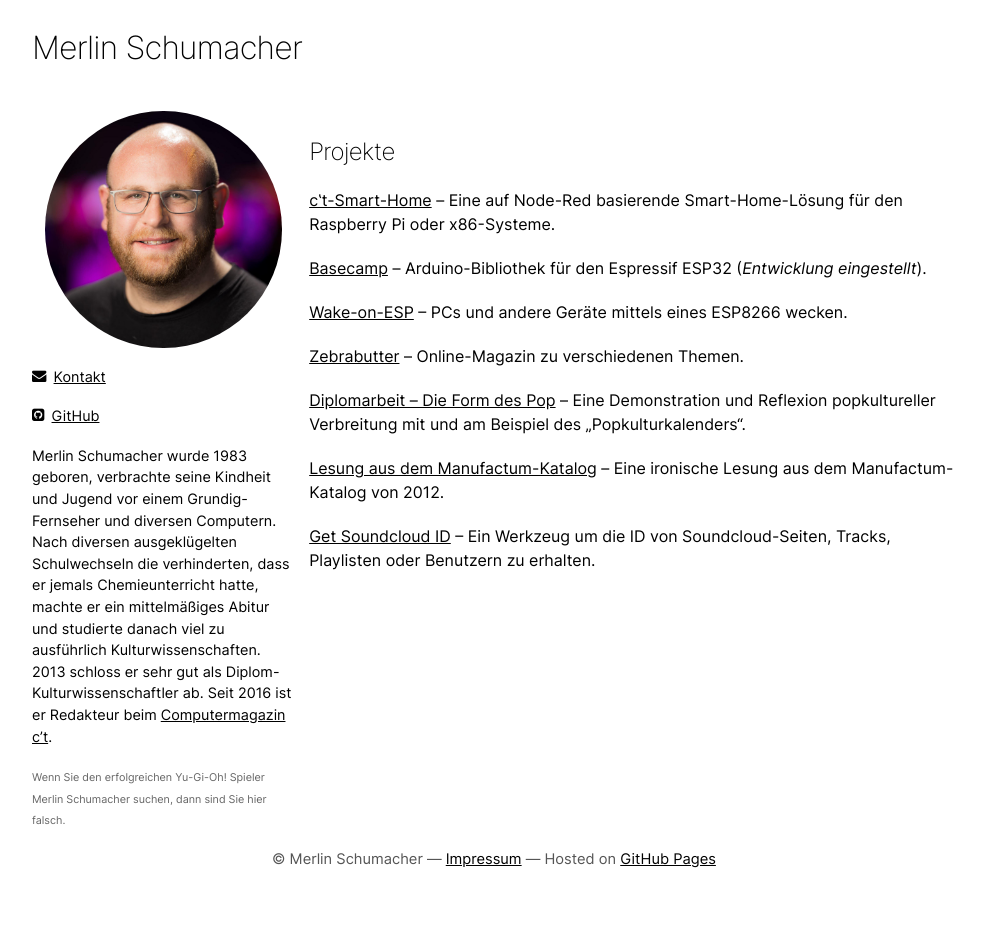
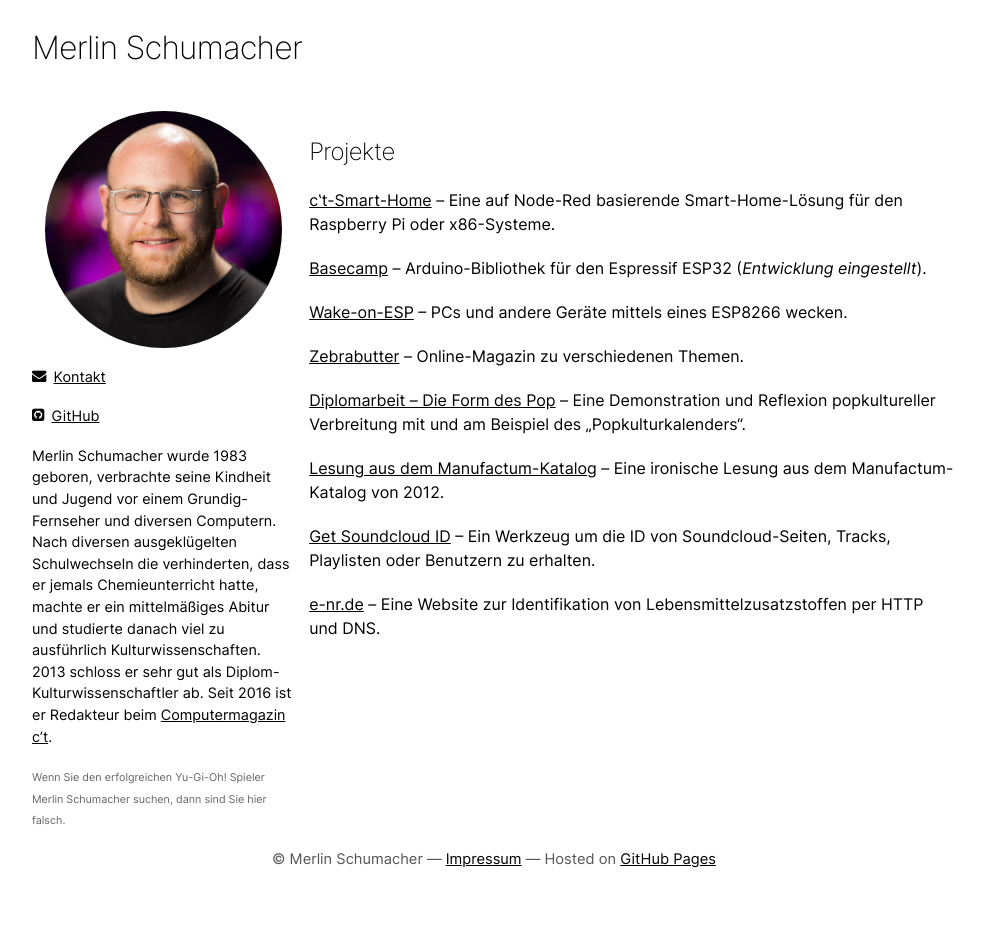
Before and after one commit to merlinschumacher/merlinschumacher.github.io, a Jekyll site: the page built from index.md, in a window 1280 px wide. Shown: the whole page, without its empty margins (146-1130 px from the left). Built offline with Jekyll 4.4.1, drawn with Linux system fonts in a browser that asks for light colours.

Commit message:
Update index.md

```diff
--- a/index.md
+++ b/index.md
@@ -18,3 +18,5 @@ title: Merlin Schumacher
 [Lesung aus dem Manufactum-Katalog](https://soundcloud.com/ig-88-1/es-gibt-sie-noch-die-guten){:target="_blank"} – Eine ironische Lesung aus dem Manufactum-Katalog von 2012.
 
 [Get Soundcloud ID](https://www.merlinschumacher.de/get-soundcloud-id/){:target="_blank"} – Ein Werkzeug um die ID von Soundcloud-Seiten, Tracks, Playlisten oder Benutzern zu erhalten.
+
+[e-nr.de](https://e-nr.de){:target="_blank"} – Eine Website zur Identifikation von Lebensmittelzusatzstoffen per HTTP und DNS.
```
